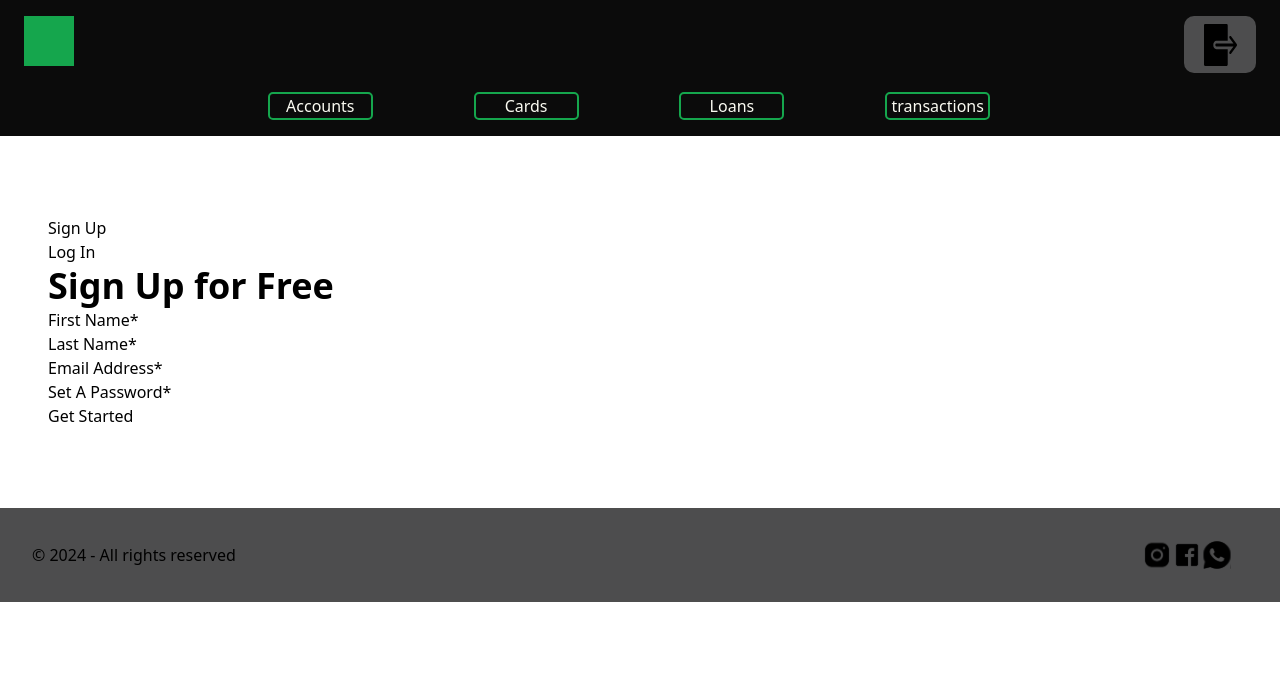
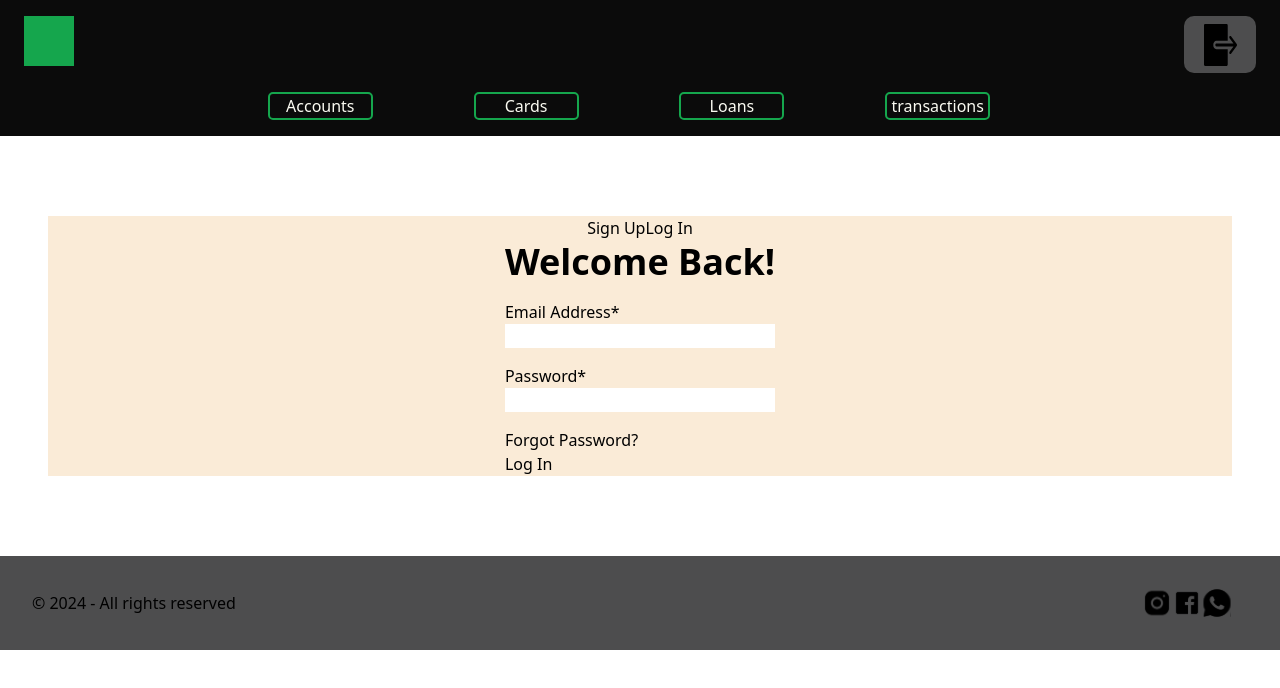
Before and after one commit to LucasDMadrigal/mindhub-homebanking_front, a React (Vite) app: page /login in a window 1280 px wide. Shown: the top 688 px of the page. Built offline with nearby package versions, Linux system fonts and the light colour scheme.

Commit message:
login wip 2!

```diff
--- a/src/pages/Cards.jsx
+++ b/src/pages/Cards.jsx
@@ -5,20 +5,27 @@ import GoldCard from "../assets/images/imgs/gold_card.png";
 import PlatinumCard from "../assets/images/imgs/platinum_card.png";
 import { NavLink } from "react-router-dom";
 import CardsElement from "../components/CardsElement";
+import { useSelector } from "react-redux";
 const Cards = () => {
   const [cards, setCards] = useState();
   const [cardDebit, setCardDebit] = useState([]);
   const [cardCredit, setCardCredit] = useState([]);
-  const url = "http://localhost:8080/api";
+  // const url = "http://localhost:8080/api";
+  // useEffect(() => {
+  //   fetch(`${url}/clients/1`)
+  //     .then((res) => res.json())
+  //     .then((data) => {
+  //       setCards(data.cards);
+  //       console.log(data);
+  //     })
+  //     .catch(err => console.log(err));
+  // }, []);
+
+  const { user } = useSelector((store) => store.auth);
+
   useEffect(() => {
-    fetch(`${url}/clients/1`)
-      .then((res) => res.json())
-      .then((data) => {
-        setCards(data.cards);
-        console.log(data);
-      })
-      .catch(err => console.log(err));
-  }, []);
+    setCards(user.cards);
+  }, [user]);
 
   useEffect(() => {
     const cardsDebit = cards?.filter((c) => c.type === "DEBIT");
@@ -33,7 +40,7 @@ const Cards = () => {
       <div className="main-cards--container">
         <h2>Credit</h2>
         <div className="cards--container">
-          {cardCredit ?
+          {cardCredit.length !== 0 ?
           cardCredit?.map((c, i) => (
             <CardsElement key={i} card={c.color} />
           )) :
@@ -43,7 +50,7 @@ const Cards = () => {
         <h2>Debit</h2>
         <div className="cards--container">
           {
-            cardDebit ?
+            cardDebit.length !== 0 ?
             cardDebit?.map((c, i) => (
               <CardsElement key={i} card={c.color} />
             )) :
--- a/src/pages/Home.jsx
+++ b/src/pages/Home.jsx
@@ -4,24 +4,15 @@ import { NavLink } from "react-router-dom";
 import AccountCardElement from "../components/AccountCardElement";
 import "../styles/Home.css";
 import Carousel from "../components/Carousel";
+import { useSelector } from "react-redux";
 const Home = () => {
   const [client, setClient] = useState();
 
-  const url = "http://localhost:8080/api";
-  useEffect(() => {
-    fetch(`${url}/clients/1`)
-      .then((res) => res.json())
-      .then((data) => {
-        setClient(data);
-        console.log(data);
-      });
-  }, []);
+  const { user } = useSelector((store) => store.auth);
 
   useEffect(() => {
-    return () => {
-      console.log("desmontando");
-    }
-  },[])
+    setClient(user);
+  }, [user]);
 
   return (
     <>
--- a/src/pages/Login.jsx
+++ b/src/pages/Login.jsx
@@ -1,8 +1,12 @@
-import React, { useState } from "react";
+import React, { useEffect, useState } from "react";
 import "../styles/login.css";
 import axios from "axios";
+import { useDispatch } from "react-redux";
+import { login } from "../redux/actions/authActions";
+
+
 const Form = () => {
-  const [activeTab, setActiveTab] = useState("signup");
+  const [activeTab, setActiveTab] = useState("login");
   const [fields, setFields] = useState({
     firstName: "",
     lastName: "",
@@ -12,7 +16,10 @@ const Form = () => {
     loginPassword: "",
   });
 
+  const dispatch = useDispatch()
+
   const LOGIN_URL = "http://localhost:8080/api/auth/login";
+  const CURRENT_URL = "http://localhost:8080/api/auth/current";
   const REGISTER_URL = "http://localhost:8080/api/auth/register";
 
   const handleInputChange = ({ target }) => {
@@ -63,17 +70,26 @@ const Form = () => {
       email: fields.loginEmail,
       password: fields.loginPassword,
     };
-    console.log("🚀 ~ handleLogin ~ loginData.fields:", loginData.fields)
-    console.log("🚀 ~ handleLogin ~ loginData:", loginData);
 
     try {
-      const response = axios.post(LOGIN_URL, loginData);
-      let token = (await response).data;
-      console.log("🚀 ~ handleLogin ~ token:", token)
+      const response = await axios.post(LOGIN_URL, loginData);
+      let token = response.data;
+
+      const responseCurrent = await axios.get(CURRENT_URL,{
+        headers: {
+          Authorization: `Bearer ${token}`
+        }
+      })
+
+      let client = responseCurrent.data
+
+      dispatch(login(client))
     } catch (error) {
       console.error("Error al iniciar sesión:", error);
     }
   };
+
+  useEffect(() => {}, [])
 
   const handleRegister = () => {};
   return (
@@ -95,7 +111,7 @@ const Form = () => {
         {activeTab === "signup" && (
           <div id="signup">
             <h1>Sign Up for Free</h1>
-            <form onSubmit={handleRegister}>
+            <form className="register_form" onSubmit={handleRegister}>
               <div className="top-row">
                 <div className="field-wrap">
                   <label>
@@ -168,7 +184,7 @@ const Form = () => {
         {activeTab === "login" && (
           <div id="login">
             <h1>Welcome Back!</h1>
-            <form onSubmit={handleLogin}>
+            <form  onSubmit={handleLogin}>
               <div className="field-wrap">
                 <label>
                   Email Address<span className="req">*</span>
--- a/src/redux/actions/authActions.js
+++ b/src/redux/actions/authActions.js
@@ -2,19 +2,31 @@ import { createAction } from "@reduxjs/toolkit";
 
 export const login = createAction("LOGIN", (user) => {
   {
+    // const clearUser = {
+    //   name: user.firstName + " " + user.lastName,
+    //   email: user.email,
+    // };
+
     const clearUser = {
-      name: user.firstName + " " + user.lastName,
-      email: user.email,
-    };
+
+        id: user.id,
+        firstName:user.firstName,
+        lastName: user.lastName,
+        isAdmin: user.isAdmin,
+        loans: user.loans,
+        accounts: user.accounts,
+        cards: user.cards
+      }
+    // }
     return { payload: clearUser };
   }
 });
-export const logout = createAction("LOGOUT", (user) => {
-  {
-    const clearUser = {
-      name: user.firstName + " " + user.lastName,
-      email: user.email,
-    };
-    return { payload: clearUser };
-  }
-});
+// export const logout = createAction("LOGOUT", (user) => {
+//   {
+//     const clearUser = {
+//       name: user.firstName + " " + user.lastName,
+//       email: user.email,
+//     };
+//     return { payload: clearUser };
+//   }
+// });
--- a/src/redux/reducers/authReducer.js
+++ b/src/redux/reducers/authReducer.js
@@ -1,13 +1,18 @@
 import { createAction, createReducer } from "@reduxjs/toolkit";
-import { login, logout } from "../actions/authActions";
+import { login } from "../actions/authActions";
 
 const initialState = {
   loggedIn: false,
   token: "",
   expiresIn: "",
   user: {
-    name: "",
-    email: "",
+    id: "",
+    firstName:"",
+    lastName: "",
+    isAdmin: false,
+    loans: [],
+    accounts: [],
+    cards: []
   },
 };
 
@@ -21,14 +26,14 @@ const authReducer = createReducer({ initialState }, (builder) => {
         },
       };
     })
-    .addCase(logout, (state, action) => {
-      return {
-        ...state,
-        user: {
-          ...action.payload,
-        },
-      };
-    });
+    // .addCase(logout, (state, action) => {
+    //   return {
+    //     ...state,
+    //     user: {
+    //       ...action.payload,
+    //     },
+    //   };
+    // });
 });
 
 export default authReducer
--- a/src/styles/login.css
+++ b/src/styles/login.css
@@ -0,0 +1,31 @@
+.form {
+  background-color: antiquewhite;
+  display: flex;
+  flex-direction: column;
+  align-items: center;
+}
+
+#signup {
+  display: flex;
+  flex-direction: column;
+  align-items: center;
+}
+
+form.register_form {
+  width: 75%;
+  background-color: aliceblue;
+  display: flex;
+  flex-flow: wrap;
+  justify-content: space-between;
+  padding: .7rem 2rem;
+}
+
+.form .tab-group {
+  display: flex;
+}
+
+.field-wrap{
+    margin: 1rem 0;
+    display: flex;
+    flex-direction: column;
+}
```
